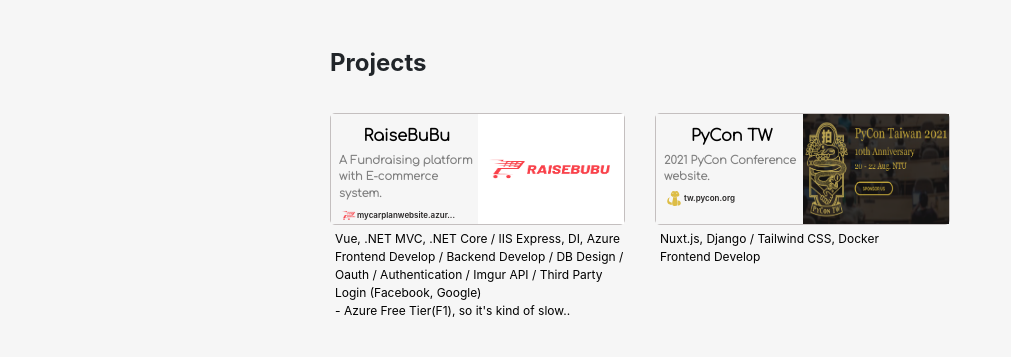
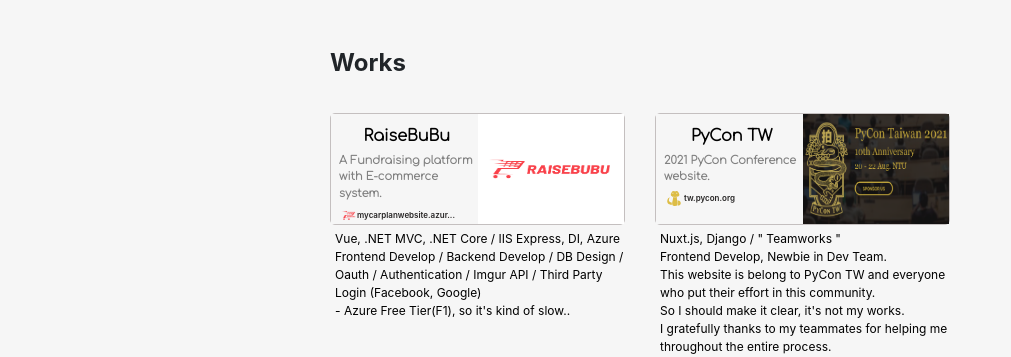
Before and after one commit to linooohon/Portfolio, a plain HTML site: page portfolio.html in a window 1280 px wide. Shown: the part 595-952 px from the top of the page, without its empty margins (0-1011 px from the left). Drawn offline with nearby package versions, Linux system fonts and the light colour scheme; a web font is replaced by a local one.

Commit message:
update: update content

```diff
--- a/portfolio.html
+++ b/portfolio.html
@@ -120,7 +120,7 @@
             <div class="container">
                 <div class="my-project-info">
                     <div class="my-project-info-box">
-                        <p class="">Projects</p>
+                        <p class="">Works</p>
                     </div>
                 </div>
             </div>
@@ -167,8 +167,11 @@
                             </div>
                         </a>
                         <div class="explain">
-                            <p>Nuxt.js, Django / Tailwind CSS, Docker</p>
-                            <p>Frontend Develop</p>
+                            <p>Nuxt.js, Django / " Teamworks " </p>
+                            <p>Frontend Develop, Newbie in Dev Team.</p>
+                            <p>This website is belong to PyCon TW and everyone who put their effort in this community.</p>
+                            <p>So I should make it clear, it's not my works.</p>
+                            <p>I gratefully thanks to my teammates for helping me throughout the entire process.</p>
                         </div>
                     </div>
                     <div class="col-12 col-sm-12 col-md-6 mb-5">
```
